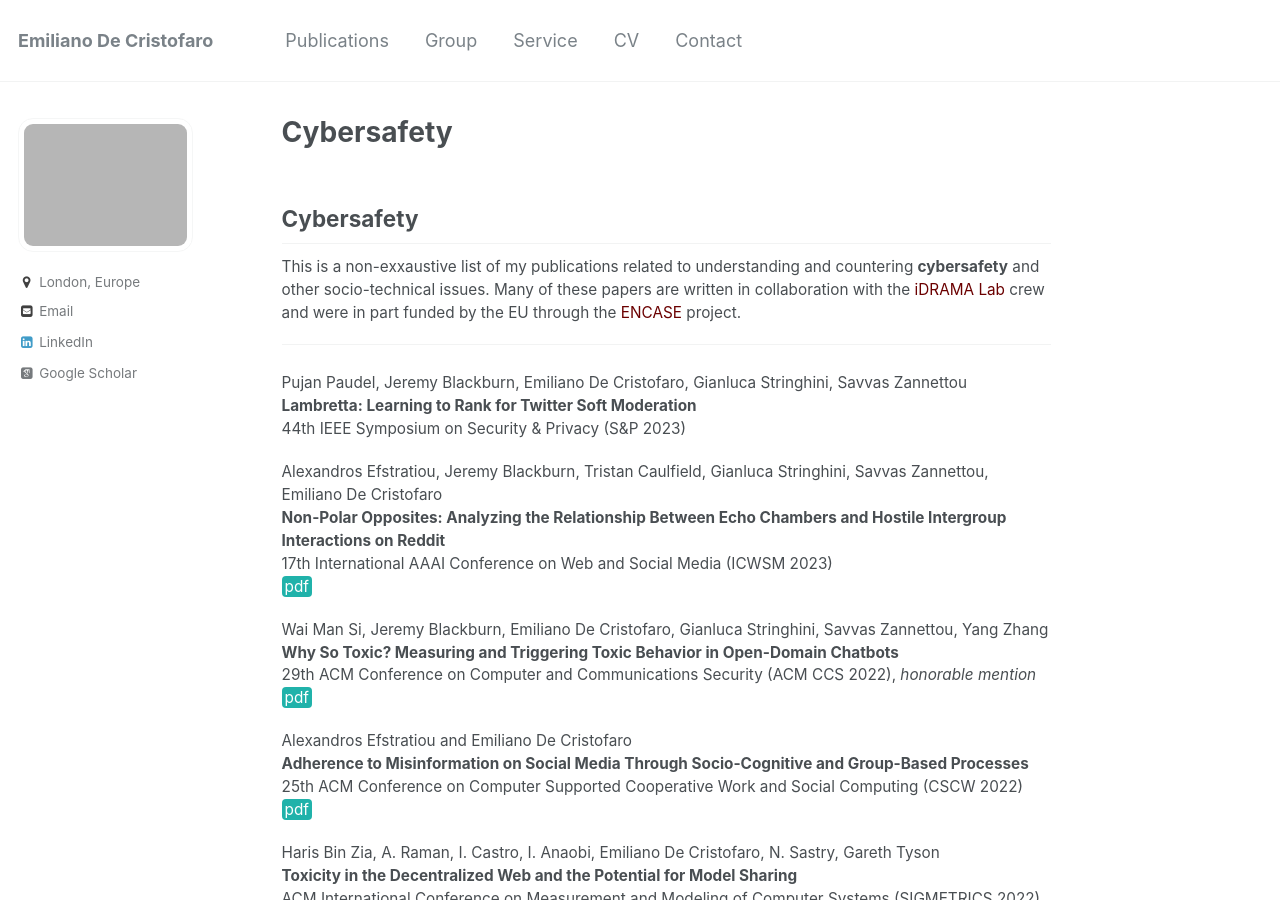
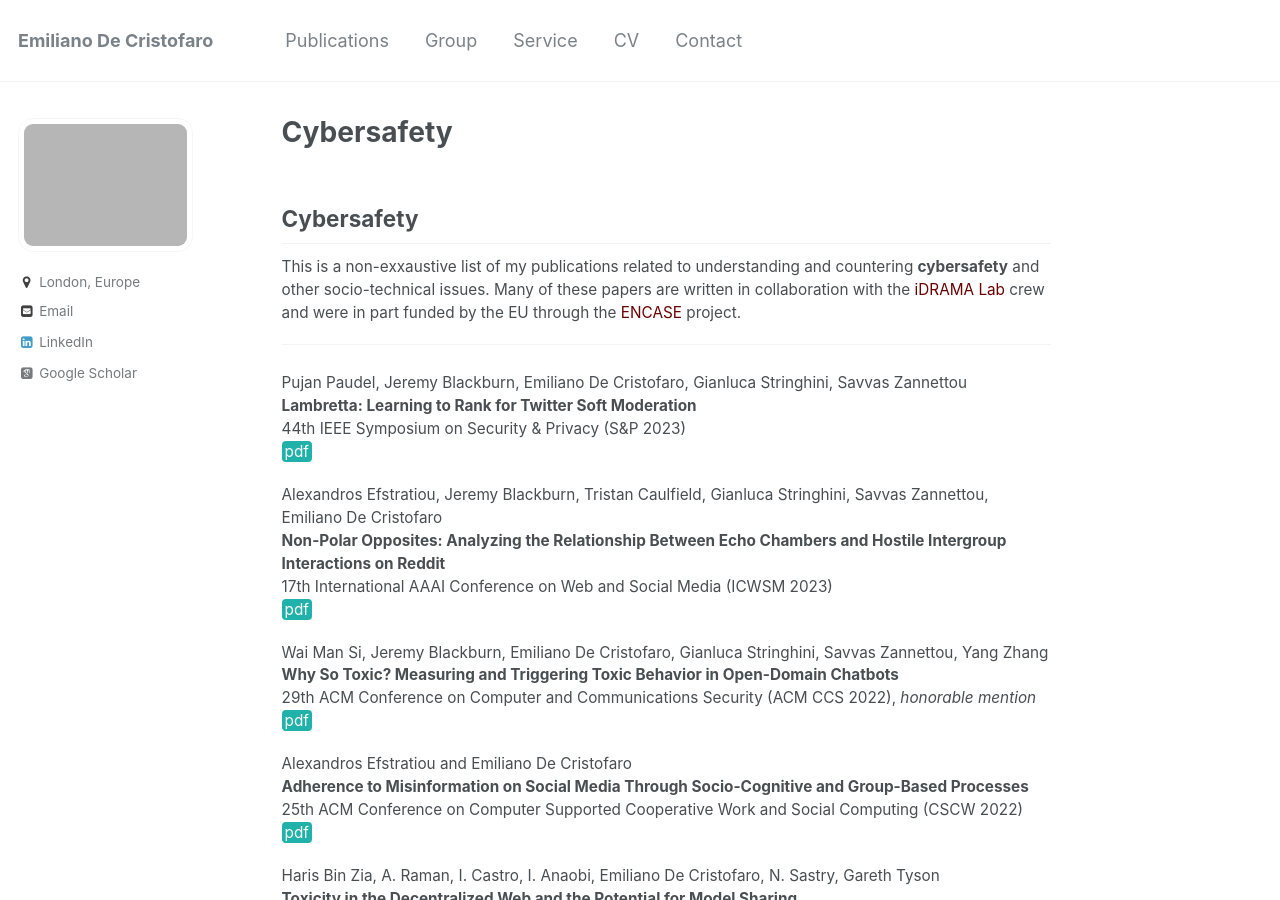
Before and after one commit to emidec/emidec.github.io, a Jekyll site: the page built from _pages/cybersafety.md, in a window 1280 px wide and 900 px high. Built offline with Jekyll 4.4.1, drawn with Linux system fonts in a browser that asks for light colours; some web fonts are replaced; a script bundle is joined from its source files by our own code; library files that are not in the unit come from our copies.

Commit message:
lambretta

```diff
--- a/_pages/cybersafety.md
+++ b/_pages/cybersafety.md
@@ -15,6 +15,7 @@ This is a non-exxaustive list of my publications related to understanding and co
 Pujan Paudel, Jeremy Blackburn, Emiliano De Cristofaro, Gianluca Stringhini, Savvas Zannettou
 **Lambretta: Learning to Rank for Twitter Soft Moderation**
 44th IEEE Symposium on Security & Privacy (S&P 2023)
+[pdf](https://arxiv.org/pdf/2212.05926.pdf){: .btn--danger}{:target="_blank"}
 
 Alexandros Efstratiou, Jeremy Blackburn, Tristan Caulfield, Gianluca Stringhini, Savvas Zannettou, Emiliano De Cristofaro
 **Non-Polar Opposites: Analyzing the Relationship Between Echo Chambers and Hostile Intergroup Interactions on Reddit**
```
Also changed, not shown: _pages/publications.md (+1 -0 lines).
